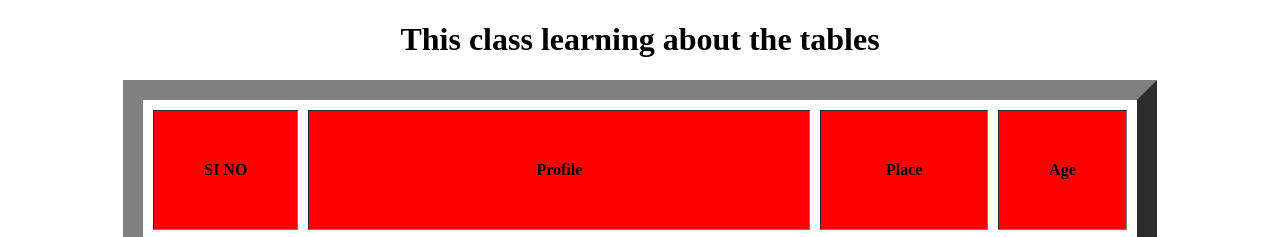
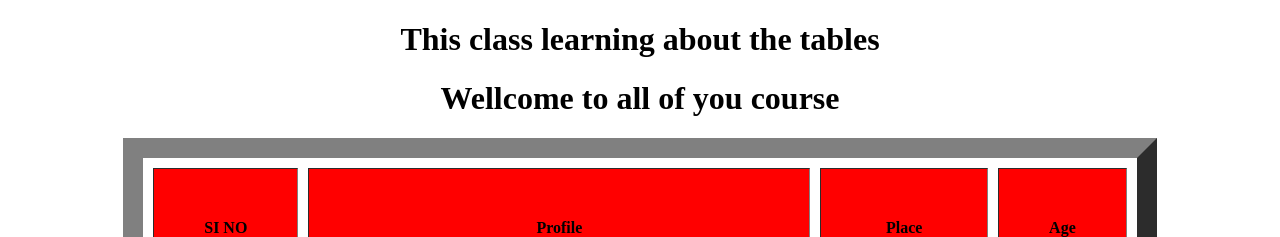
Before and after one commit to Anil-Itagi/Jspiders_practice, a plain HTML site: page HTML/tables/table.html in a window 1280 px wide. Shown: the top 237 px of the page. Drawn offline with Linux system fonts and the light colour scheme.

Commit message:
add a hading

```diff
--- a/HTML/tables/table.html
+++ b/HTML/tables/table.html
@@ -10,7 +10,7 @@
 <body>
     <center>
         <h1>This class learning about the tables</h1>
-
+        <h1>Wellcome to all of you course</h1>
     </center>
     <center>
 
```
